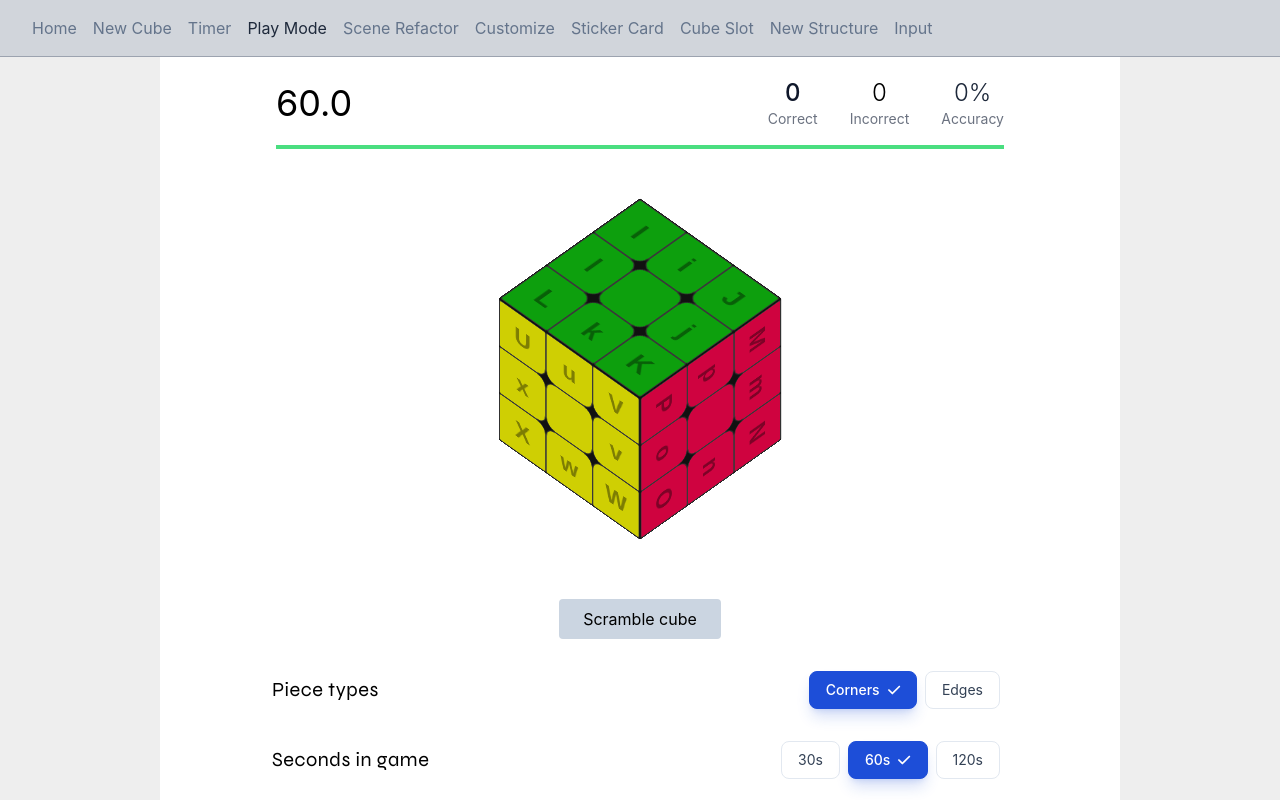
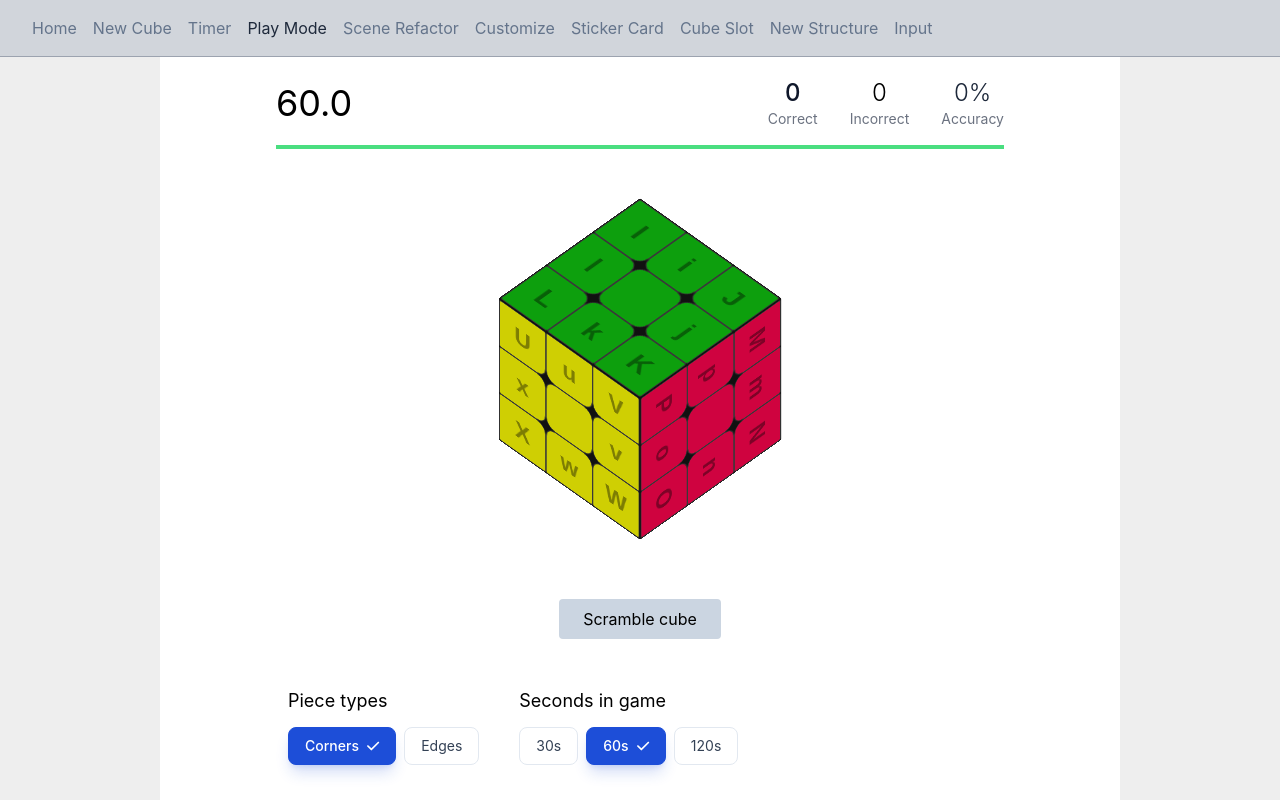
Before and after one commit to McHeisenburglar/rubiks-cube-3d-vite, a React (Vite) app: page /rubiks-cube-3d-vite/play-mode in a window 1280 px wide. Shown: the top 800 px of the page. Built offline with nearby package versions, Linux system fonts and the light colour scheme.

Commit message:
Add piece types and seconds in game inputs to the Play Mode.

```diff
--- a/src/components/play-mode/Main.tsx
+++ b/src/components/play-mode/Main.tsx
@@ -232,8 +232,9 @@ const PlayModeComponent2: React.FC = () => {
             )}
             {!game.inProgress && (
                 <>
-                    <div className="p-4 flex justify-between items-center">
-                        <h3 className="wide text-xl">Piece types</h3>
+                    <div className="p-4 flex flex-row ">
+                        <div className="p-4 flex flex-col justify-between items-start gap-3">
+                            <h3 className="text-lg">Piece types</h3>
                             <div className="flex justify-center items-center">
                                 <SwitchList
                                     options={[
@@ -251,8 +252,8 @@ const PlayModeComponent2: React.FC = () => {
                                 />
                             </div>
                         </div>
-                    <div className="p-4 flex justify-between items-center">
-                        <h3 className="wide text-xl">Seconds in game</h3>
+                        <div className="p-4 flex flex-col justify-between items-start gap-3">
+                            <h3 className="text-lg">Seconds in game</h3>
                             <div className="flex justify-center items-center">
                                 <SwitchList
                                     options={[
@@ -272,6 +273,7 @@ const PlayModeComponent2: React.FC = () => {
                                     selectedValue={gameOptions.seconds}
                                     handleClick={handleRadioClick("seconds")}
                                 />
+                            </div>
                         </div>
                     </div>
 
@@ -297,9 +299,9 @@ const PlayModeComponent2: React.FC = () => {
             <div className="mt-16">
                 <GameComponentDev game={game} />
             </div>
-            {!game.inProgress && game.guessLog.length > 0 && (
+            {/* {!game.inProgress && game.guessLog.length > 0 && (
                 <CorrectGuessLog log={game.guessLog} />
-            )}
+            )} */}
         </div>
     );
 };
```
Lines whose indentation alone changed are shown as unchanged.
